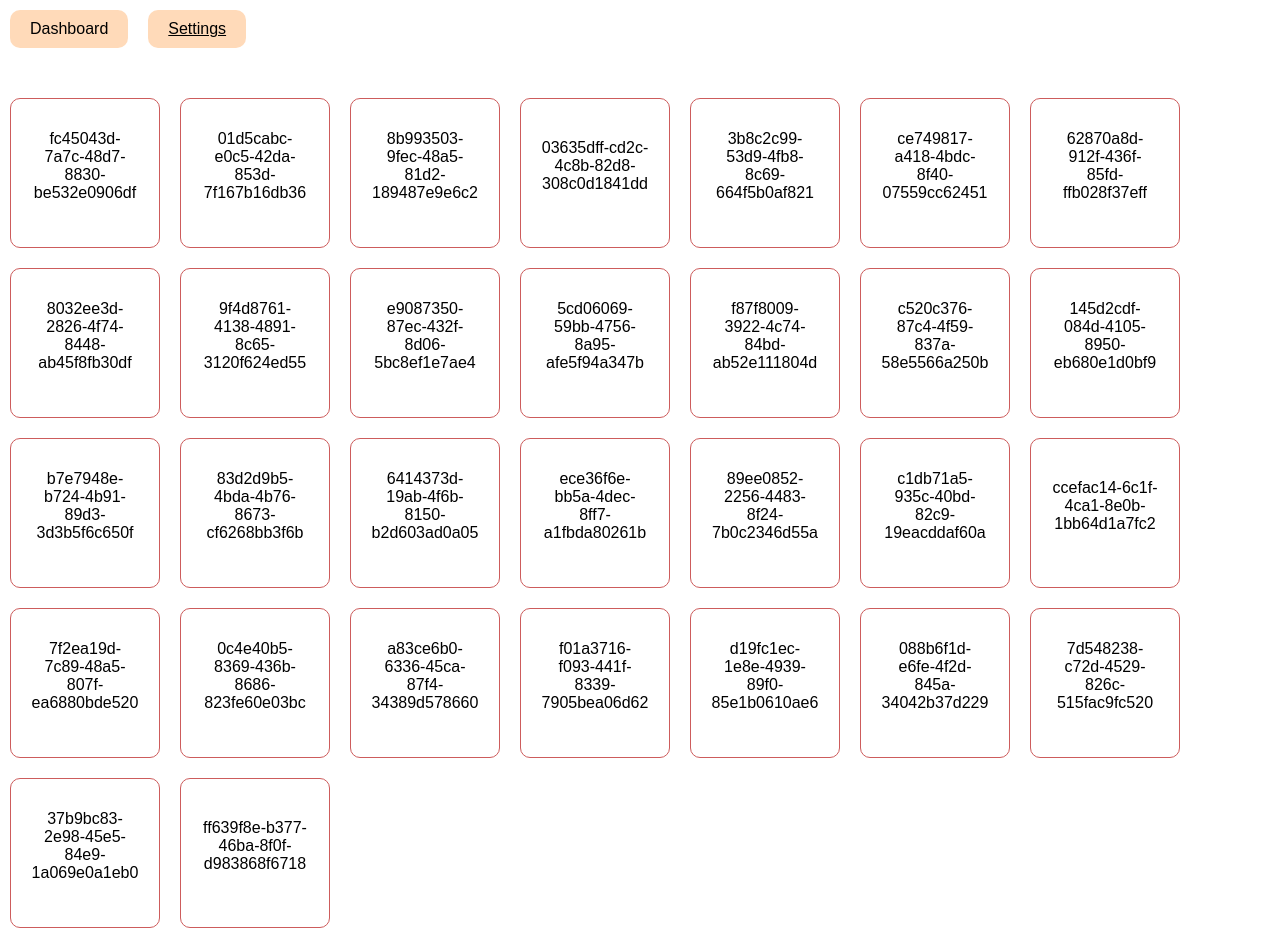
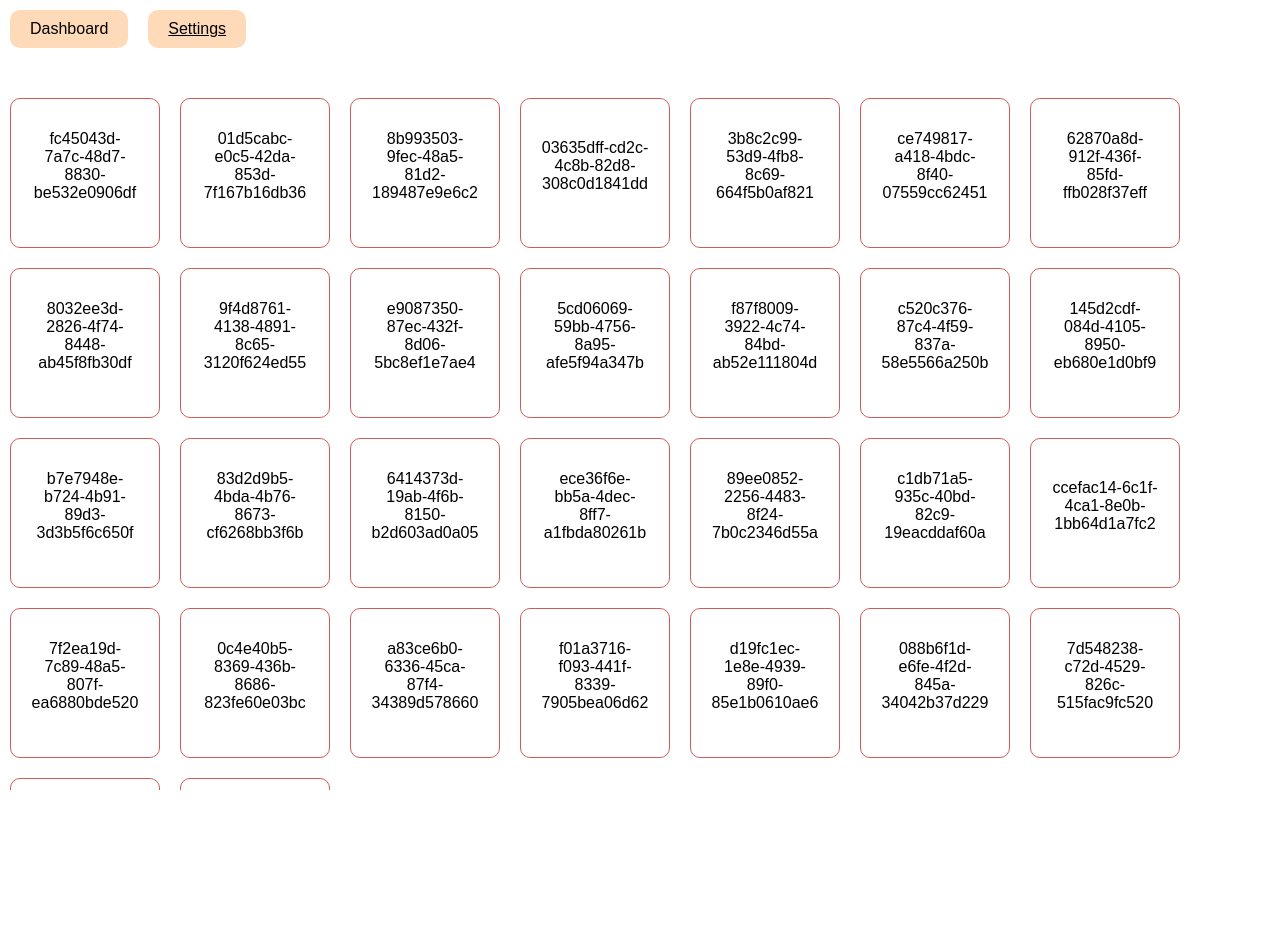
Before and after one commit to idomyshev/mobicult-technical-task, a Nuxt app: page / in a window 1280 px wide. After the commit the page ends 800 px from the top, so only its background shows below. Built offline with nearby package versions, Linux system fonts and the light colour scheme.

Commit message:
feat: vertical scroll for items

```diff
--- a/components/StickersView.vue
+++ b/components/StickersView.vue
@@ -74,12 +74,14 @@ const handleClickDelete = (item: ISticker) => {
 .stickers-view {
   height: 100%;
   width: 100%;
+  overflow-y: auto;
   display: grid;
   grid-template-rows: auto 1fr;
   gap: 20px;
 }
 
 .stickers-container {
+  overflow-y: auto;
   &__inner {
     display: flex;
     flex-wrap: wrap;
```
